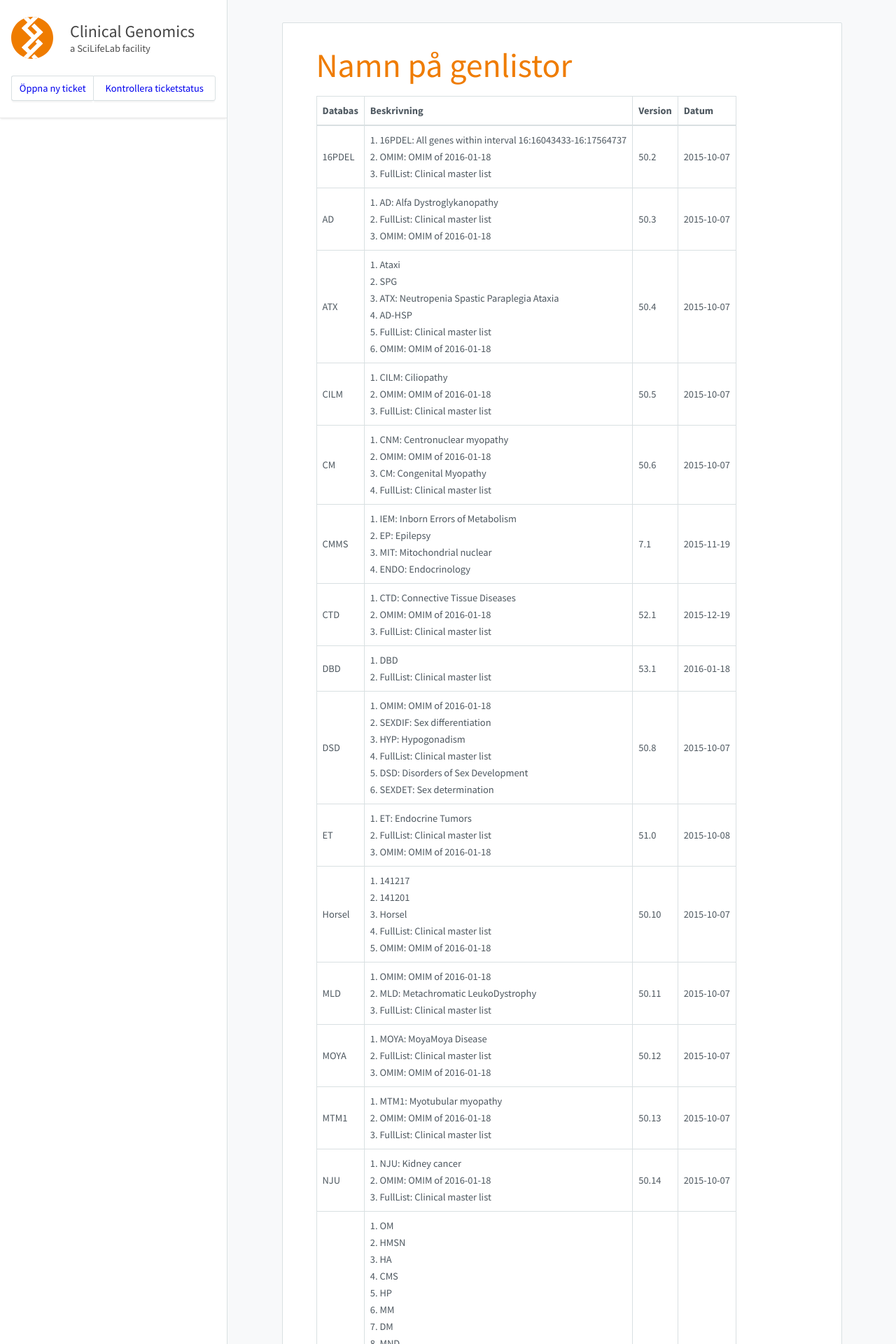
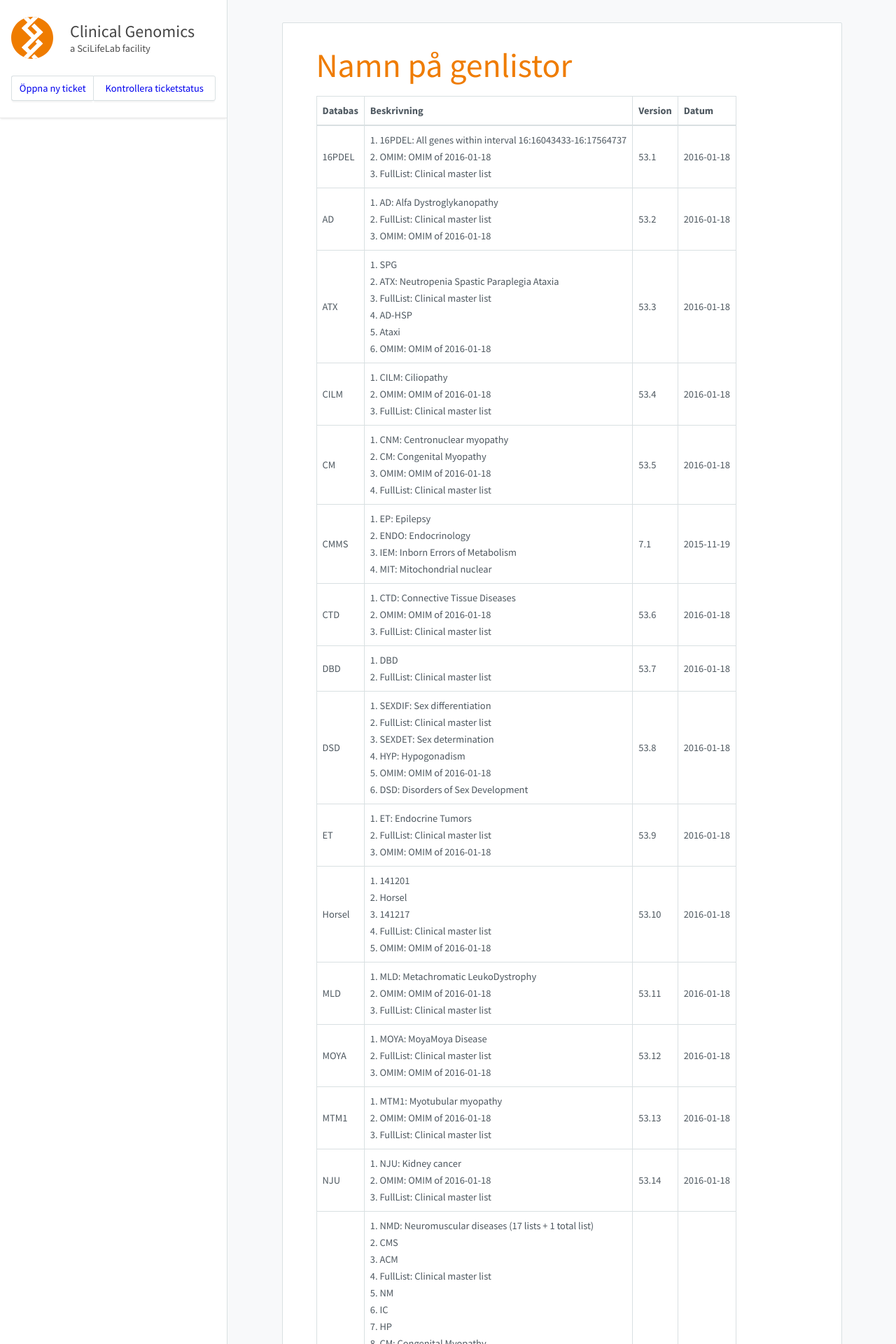
Before and after one commit to Clinical-Genomics/clinical-genomics.github.io, a Jekyll site: the page built from _pages/namnpagenlistor.md, in a window 1280 px wide. Shown: the top 1920 px of the page at 70% size. Built offline with Jekyll 4.4.1, drawn with Linux system fonts in a browser that asks for light colours; nearby versions of some CDN libraries; some of the changed text lies outside the part shown.

Commit message:
Update cust002 lists

```diff
--- a/_pages/namnpagenlistor.md
+++ b/_pages/namnpagenlistor.md
@@ -8,27 +8,27 @@
 
 |Databas|Beskrivning|Version|Datum|
 |---|---|---|---|
-|16PDEL|1. 16PDEL: All genes within interval 16:16043433-16:17564737<br />2. OMIM: OMIM of 2016-01-18<br />3. FullList: Clinical master list<br />|50.2|2015-10-07|
-|AD|1. AD: Alfa Dystroglykanopathy<br />2. FullList: Clinical master list<br />3. OMIM: OMIM of 2016-01-18<br />|50.3|2015-10-07|
-|ATX|1. Ataxi<br />2. SPG<br />3. ATX: Neutropenia Spastic Paraplegia Ataxia<br />4. AD-HSP<br />5. FullList: Clinical master list<br />6. OMIM: OMIM of 2016-01-18<br />|50.4|2015-10-07|
-|CILM|1. CILM: Ciliopathy<br />2. OMIM: OMIM of 2016-01-18<br />3. FullList: Clinical master list<br />|50.5|2015-10-07|
-|CM|1. CNM: Centronuclear myopathy<br />2. OMIM: OMIM of 2016-01-18<br />3. CM: Congenital Myopathy<br />4. FullList: Clinical master list<br />|50.6|2015-10-07|
-|CMMS|1. IEM: Inborn Errors of Metabolism<br />2. EP: Epilepsy<br />3. MIT: Mitochondrial nuclear<br />4. ENDO: Endocrinology<br />|7.1|2015-11-19|
-|CTD|1. CTD: Connective Tissue Diseases<br />2. OMIM: OMIM of 2016-01-18<br />3. FullList: Clinical master list<br />|52.1|2015-12-19|
-|DBD|1. DBD<br />2. FullList: Clinical master list<br />|53.1|2016-01-18|
-|DSD|1. OMIM: OMIM of 2016-01-18<br />2. SEXDIF: Sex differentiation<br />3. HYP: Hypogonadism<br />4. FullList: Clinical master list<br />5. DSD: Disorders of Sex Development<br />6. SEXDET: Sex determination<br />|50.8|2015-10-07|
-|ET|1. ET: Endocrine Tumors<br />2. FullList: Clinical master list<br />3. OMIM: OMIM of 2016-01-18<br />|51.0|2015-10-08|
-|Horsel|1. 141217<br />2. 141201<br />3. Horsel<br />4. FullList: Clinical master list<br />5. OMIM: OMIM of 2016-01-18<br />|50.10|2015-10-07|
-|MLD|1. OMIM: OMIM of 2016-01-18<br />2. MLD: Metachromatic LeukoDystrophy<br />3. FullList: Clinical master list<br />|50.11|2015-10-07|
-|MOYA|1. MOYA: MoyaMoya Disease<br />2. FullList: Clinical master list<br />3. OMIM: OMIM of 2016-01-18<br />|50.12|2015-10-07|
-|MTM1|1. MTM1: Myotubular myopathy<br />2. OMIM: OMIM of 2016-01-18<br />3. FullList: Clinical master list<br />|50.13|2015-10-07|
-|NJU|1. NJU: Kidney cancer<br />2. OMIM: OMIM of 2016-01-18<br />3. FullList: Clinical master list<br />|50.14|2015-10-07|
-|NMD|1. OM<br />2. HMSN<br />3. HA<br />4. CMS<br />5. HP<br />6. MM<br />7. DM<br />8. MND<br />9. FullList: Clinical master list<br />10. IC<br />11. MS<br />12. NMD: Neuromuscular diseases (17 lists + 1 total list)<br />13. CRD<br />14. OMIM: OMIM of 2016-01-18<br />15. CM: Congenital Myopathy<br />16. MD<br />17. HCM<br />18. NM<br />19. CMD<br />20. ACM<br />21. OND<br />|50.15|2015-10-07|
-|OMIM|1. FullList: Clinical master list<br />2. OMIM: OMIM of 2016-01-18<br />|53.0|2016-01-18|
-|ORO|1. ORO: Oro-facial-digital syndrome<br />2. FullList: Clinical master list<br />3. OMIM: OMIM of 2016-01-18<br />|50.17|2015-10-07|
-|PAF1|1. PAF1: RNA polymerase II-associated factor<br />2. FullList: Clinical master list<br />3. OMIM: OMIM of 2016-01-18<br />|50.18|2015-10-07|
+|16PDEL|1. 16PDEL: All genes within interval 16:16043433-16:17564737<br />2. OMIM: OMIM of 2016-01-18<br />3. FullList: Clinical master list<br />|53.1|2016-01-18|
+|AD|1. AD: Alfa Dystroglykanopathy<br />2. FullList: Clinical master list<br />3. OMIM: OMIM of 2016-01-18<br />|53.2|2016-01-18|
+|ATX|1. SPG<br />2. ATX: Neutropenia Spastic Paraplegia Ataxia<br />3. FullList: Clinical master list<br />4. AD-HSP<br />5. Ataxi<br />6. OMIM: OMIM of 2016-01-18<br />|53.3|2016-01-18|
+|CILM|1. CILM: Ciliopathy<br />2. OMIM: OMIM of 2016-01-18<br />3. FullList: Clinical master list<br />|53.4|2016-01-18|
+|CM|1. CNM: Centronuclear myopathy<br />2. CM: Congenital Myopathy<br />3. OMIM: OMIM of 2016-01-18<br />4. FullList: Clinical master list<br />|53.5|2016-01-18|
+|CMMS|1. EP: Epilepsy<br />2. ENDO: Endocrinology<br />3. IEM: Inborn Errors of Metabolism<br />4. MIT: Mitochondrial nuclear<br />|7.1|2015-11-19|
+|CTD|1. CTD: Connective Tissue Diseases<br />2. OMIM: OMIM of 2016-01-18<br />3. FullList: Clinical master list<br />|53.6|2016-01-18|
+|DBD|1. DBD<br />2. FullList: Clinical master list<br />|53.7|2016-01-18|
+|DSD|1. SEXDIF: Sex differentiation<br />2. FullList: Clinical master list<br />3. SEXDET: Sex determination<br />4. HYP: Hypogonadism<br />5. OMIM: OMIM of 2016-01-18<br />6. DSD: Disorders of Sex Development<br />|53.8|2016-01-18|
+|ET|1. ET: Endocrine Tumors<br />2. FullList: Clinical master list<br />3. OMIM: OMIM of 2016-01-18<br />|53.9|2016-01-18|
+|Horsel|1. 141201<br />2. Horsel<br />3. 141217<br />4. FullList: Clinical master list<br />5. OMIM: OMIM of 2016-01-18<br />|53.10|2016-01-18|
+|MLD|1. MLD: Metachromatic LeukoDystrophy<br />2. OMIM: OMIM of 2016-01-18<br />3. FullList: Clinical master list<br />|53.11|2016-01-18|
+|MOYA|1. MOYA: MoyaMoya Disease<br />2. FullList: Clinical master list<br />3. OMIM: OMIM of 2016-01-18<br />|53.12|2016-01-18|
+|MTM1|1. MTM1: Myotubular myopathy<br />2. OMIM: OMIM of 2016-01-18<br />3. FullList: Clinical master list<br />|53.13|2016-01-18|
+|NJU|1. NJU: Kidney cancer<br />2. OMIM: OMIM of 2016-01-18<br />3. FullList: Clinical master list<br />|53.14|2016-01-18|
+|NMD|1. NMD: Neuromuscular diseases (17 lists + 1 total list)<br />2. CMS<br />3. ACM<br />4. FullList: Clinical master list<br />5. NM<br />6. IC<br />7. HP<br />8. CM: Congenital Myopathy<br />9. OND<br />10. MS<br />11. MND<br />12. MD<br />13. HMSN<br />14. HCM<br />15. HA<br />16. CRD<br />17. CMD<br />18. DM<br />19. OM<br />20. OMIM: OMIM of 2016-01-18<br />21. MM<br />|53.15|2016-01-18|
+|OMIM|1. FullList: Clinical master list<br />2. OMIM: OMIM of 2016-01-18<br />|53.16|2016-01-18|
+|ORO|1. ORO: Oro-facial-digital syndrome<br />2. FullList: Clinical master list<br />3. OMIM: OMIM of 2016-01-18<br />|53.17|2016-01-18|
+|PAF1|1. FullList: Clinical master list<br />2. PAF1: RNA polymerase II-associated factor<br />3. OMIM: OMIM of 2016-01-18<br />|53.18|2016-01-18|
 |PID|1. PID: Primary Immune Deficiency<br />2. FullList: Clinical master list<br />3. PIDCAD: PID Candidates<br />|7.2|2015-10-21|
-|SCN|1. OMIM: OMIM of 2016-01-18<br />2. SCN: Neutropenia<br />3. FullList: Clinical master list<br />|50.19|2015-10-07|
-|SHANK1|1. SHANK1: SH3 and multiple ankyrin repeat domains 1<br />2. FullList: Clinical master list<br />3. OMIM: OMIM of 2016-01-18<br />|50.20|2015-10-07|
-|SKD|1. FullList: Clinical master list<br />2. SKD: Skeletal dysplasia<br />3. OMIM: OMIM of 2016-01-18<br />|50.21|2015-10-07|
+|SCN|1. OMIM: OMIM of 2016-01-18<br />2. SCN: Neutropenia<br />3. FullList: Clinical master list<br />|53.19|2016-01-18|
+|SHANK1|1. SHANK1: SH3 and multiple ankyrin repeat domains 1<br />2. FullList: Clinical master list<br />3. OMIM: OMIM of 2016-01-18<br />|53.20|2016-01-18|
+|SKD|1. SKD: Skeletal dysplasia<br />2. FullList: Clinical master list<br />3. OMIM: OMIM of 2016-01-18<br />|53.21|2016-01-18|
 |mtDNA|Mitochondrial DNA|8.0|2015-11-30|
```
